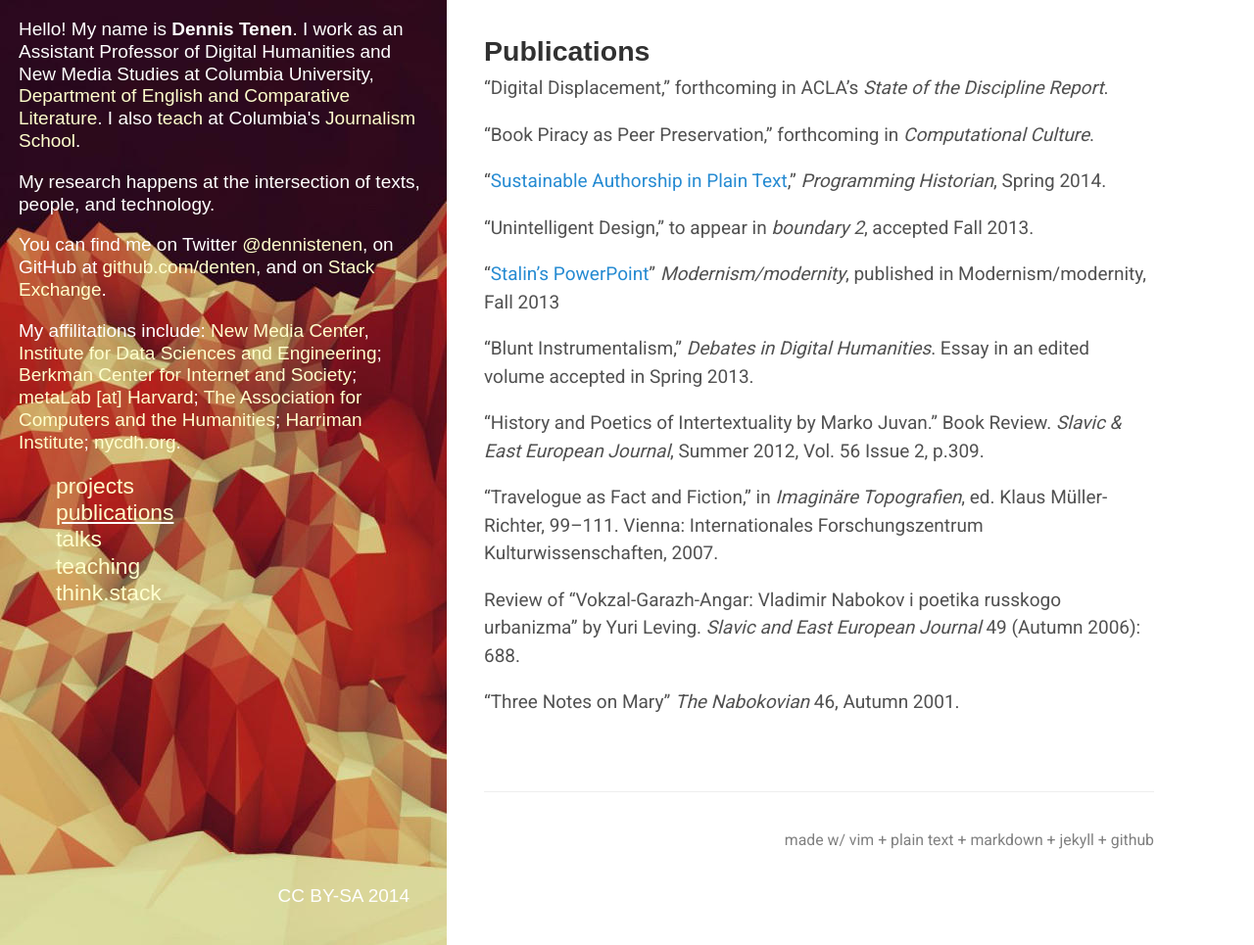
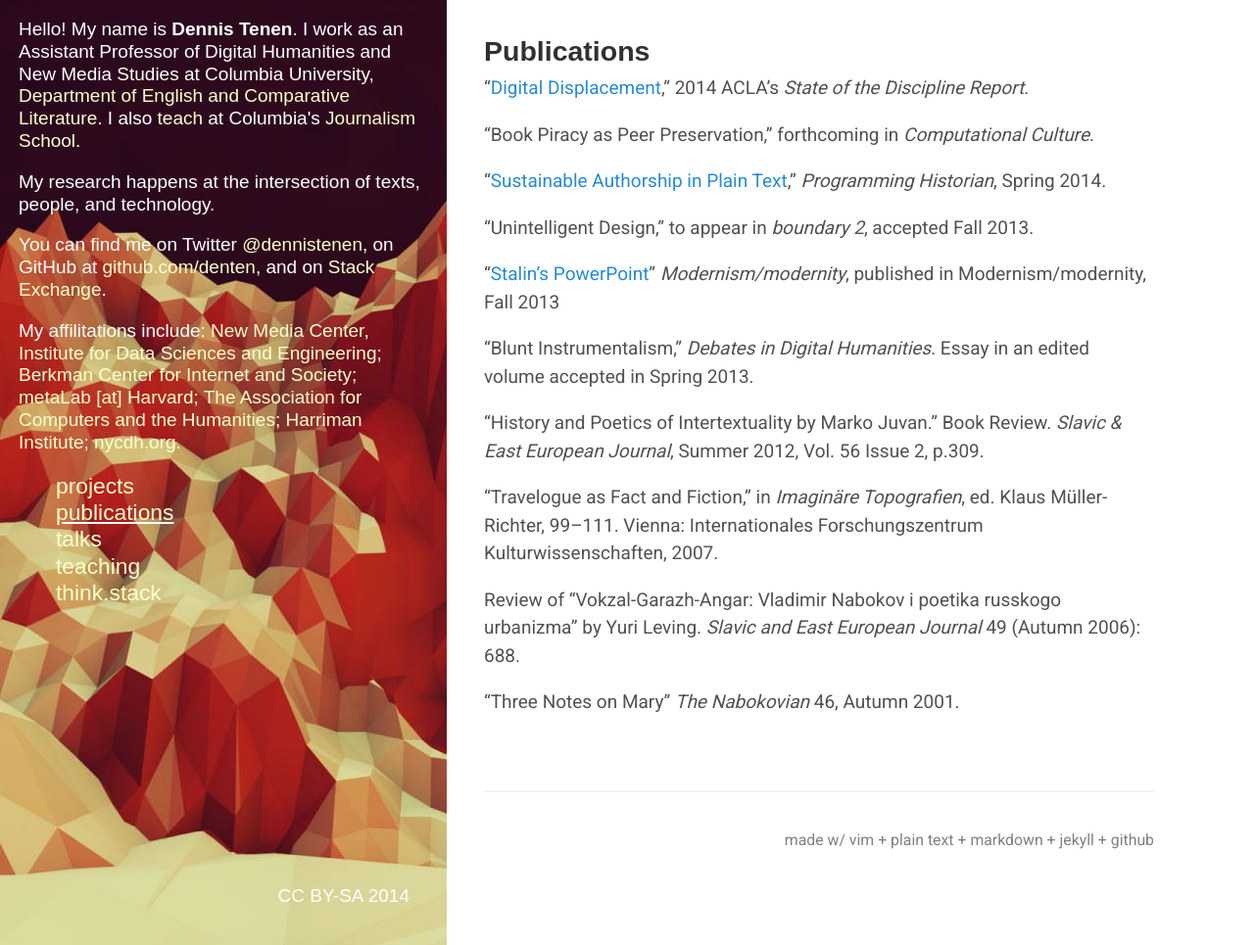
Before and after one commit to denten/denten.github.io, a Jekyll site: the page built from _pages/category-pages/publications.md, in a window 1280 px wide and 965 px high. Shown: the whole window at 98% size. Built offline with Jekyll 4.4.1, drawn with Linux system fonts in a browser that asks for light colours; some web fonts are replaced.

Commit message:
updated publications

```diff
--- a/_includes/CV/05-publications.md
+++ b/_includes/CV/05-publications.md
@@ -1,6 +1,6 @@
 ## Publications
 
-"Digital Displacement," forthcoming in ACLA's *State of the Discipline Report*.
+"[Digital Displacement](http://stateofthediscipline.acla.org/entry/digital-displacement)," 2014 ACLA's *State of the Discipline Report*.
 
 "Book Piracy as Peer Preservation," forthcoming in *Computational Culture*.
 
```
